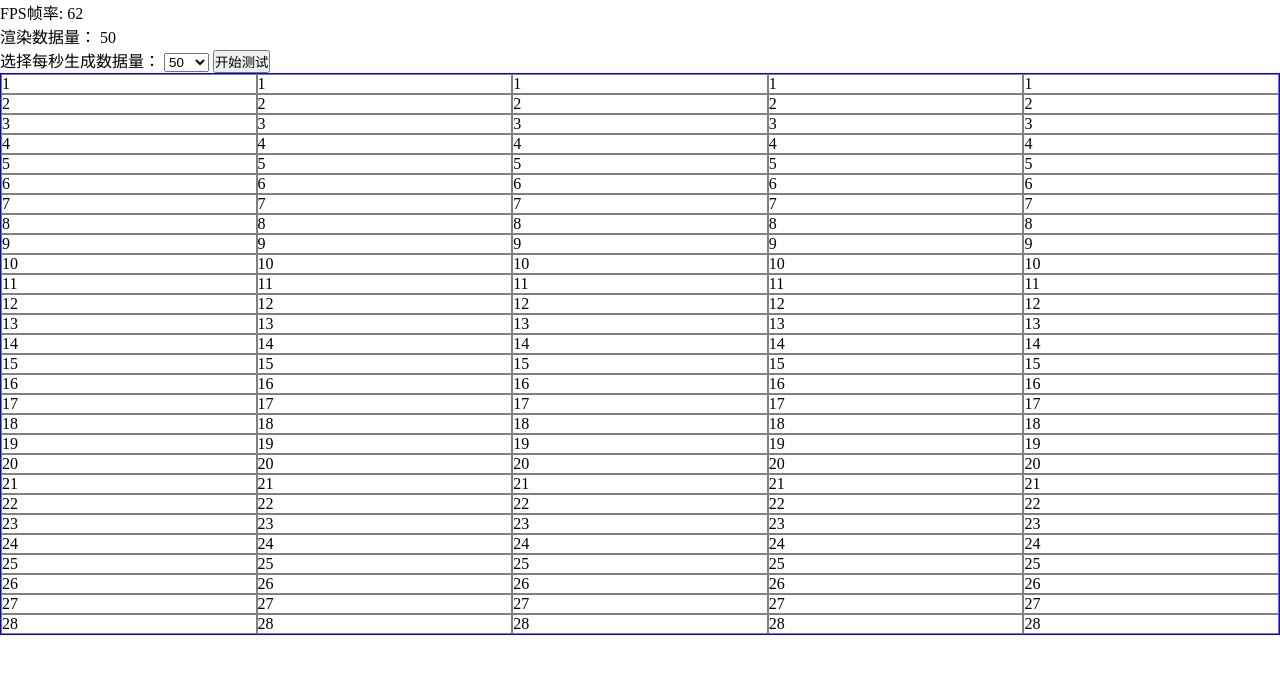
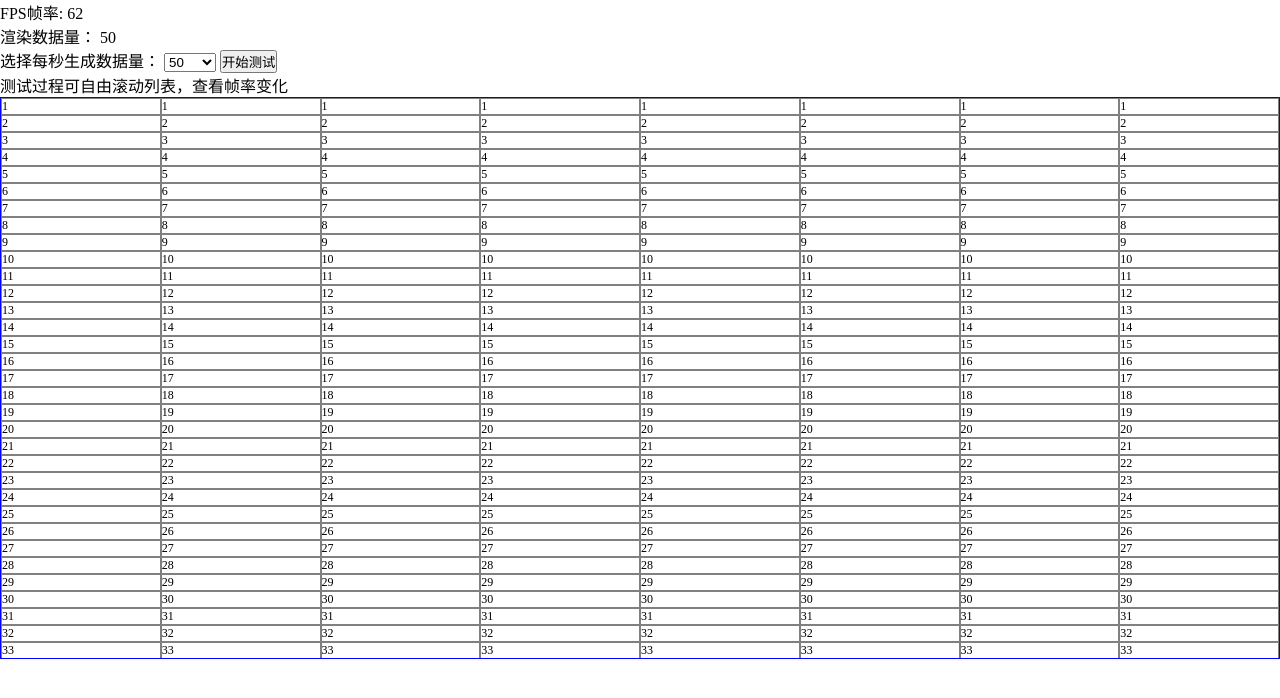
Before and after one commit to TianCai250/test-fps, a plain HTML site: page index.html in a window 1280 px wide. Both pictures are taken after a click on the button "开始测试". Drawn offline with Linux system fonts and the light colour scheme.

Commit message:
增加1000选项

```diff
--- a/index.html
+++ b/index.html
@@ -25,7 +25,8 @@
 
         .li {
             border: 1px solid gray;
-            width: 25%;
+            width: 12.5%;
+            font-size: 12px;
         }
     </style>
 </head>
@@ -48,9 +49,12 @@
             <option value="100">100</option>
             <option value="200">200</option>
             <option value="500">500</option>
+            <option value="500">1000</option>
         </select>
         <button id="test">开始测试</button>
     </div>
+
+    <div>测试过程可自由滚动列表，查看帧率变化</div>
 
     <div class="list">
     </div>
@@ -113,6 +117,9 @@
                 <div class="li">${NO}</div>
                 <div class="li">${NO}</div>
                 <div class="li">${NO}</div>
+                <div class="li">${NO}</div>
+                <div class="li">${NO}</div>
+                <div class="li">${NO}</div>
             `
                 list.appendChild(item)
             }
```
